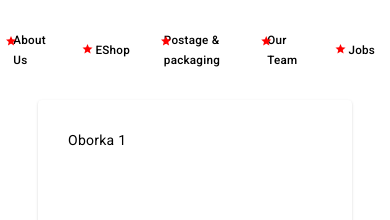
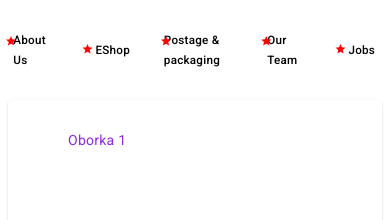
Before and after one commit to Sfum/AngularHealthWelbeingStore, an Angular app: page / in a window 390 px wide. Shown: the top 220 px of the page. Built offline with nearby package versions, Linux system fonts and the light colour scheme.

Commit message:
Create responsive Mat-card to display content
The card leaves larger margin on larger screen and smaller margin on smaller screen sizes

```diff
--- a/src/app/components/item-card/item-card-detail/item-card-detail.component.html
+++ b/src/app/components/item-card/item-card-detail/item-card-detail.component.html
@@ -1,6 +1,6 @@
-<mat-card *ngIf="item" class="container">
+<div *ngIf="item" class="container">
     <div class="item-card__title">
       {{item.item_name}}
       {{item.id}}
     </div>
-</mat-card>
+</div>
--- a/src/app/components/item-card/item-card.component.html
+++ b/src/app/components/item-card/item-card.component.html
@@ -1 +1,3 @@
+<mat-card class="item-card__container">
 <app-item-card-detail *ngFor="let item of itemsFetched$ | async; index as i" [item]="item"></app-item-card-detail>
+</mat-card>
--- a/src/app/components/item-card/item-card.component.sass
+++ b/src/app/components/item-card/item-card.component.sass
@@ -0,0 +1,15 @@
+$margin-size: 20px
+$transition-duration: 1.3s
+
+.item-card__container
+  margin: $margin-size
+  color: blue
+  transition: margin $transition-duration, color $transition-duration
+
+  @media screen and (max-width: 600px)
+    margin: 10px
+    color: red
+
+  @media screen and (max-width: 400px)
+    margin: 0
+    color: blueviolet
```
